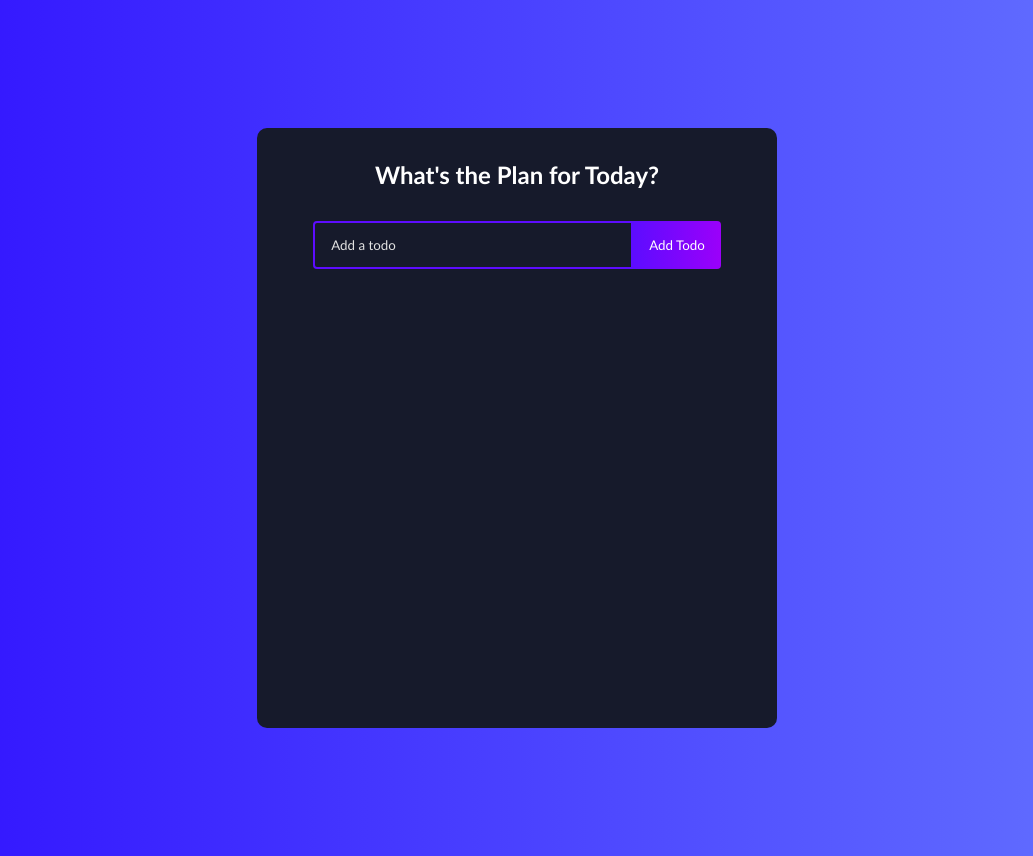
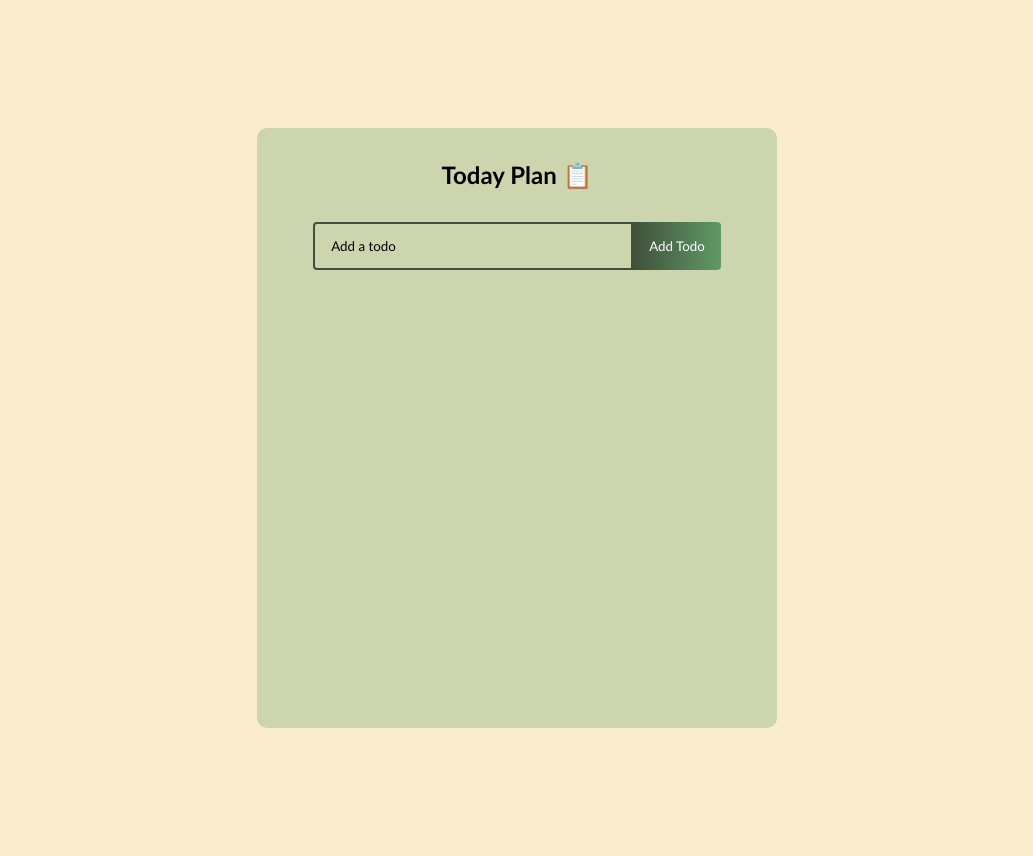
Before and after one commit to smakotinaaa/react-todo-app, a React (Create React App) app: page / in a window 1280 px wide. Shown: the whole page, without its empty margins (123-1156 px from the left). Built offline with nearby package versions, Linux system fonts and the light colour scheme.

Commit message:
design changes

```diff
--- a/src/App.css
+++ b/src/App.css
@@ -7,11 +7,8 @@
 }
 
 body {
-  background: linear-gradient(
-          90deg,
-          rgba(48, 16, 255, 1) 0%,
-          rgba(100, 115, 255, 1) 100%
-  );
+  background:
+          rgb(250, 237, 205);
 }
 .todo-app {
   display: flex;
@@ -19,7 +16,7 @@ body {
   justify-content: start;
   width: 520px;
   min-height: 600px;
-  background: #161a2b;
+  background: rgb(204, 213, 174);
   text-align: center;
   margin: 128px auto;
   border-radius: 10px;
@@ -28,7 +25,7 @@ body {
 
 h1 {
   margin: 32px 0;
-  color: #fff;
+  color: black;
   font-size: 24px;
 }
 
@@ -38,21 +35,24 @@ h1 {
 }
 
 .todo-form {
+  display: flex;
+  margin: 0 auto;
+  width: max-content;
   margin-bottom: 32px;
 }
 
 .todo-input {
   padding: 14px 32px 14px 16px;
   border-radius: 4px 0 0 4px;
-  border: 2px solid #5d0cff;
+  border: 2px solid #40513B;
   outline: none;
   width: 320px;
   background: transparent;
-  color: #fff;
+  color: black;
 }
 
 .todo-input::placeholder {
-  color: #e2e2e2;
+  color: black;
 }
 
 .todo-button {
@@ -63,8 +63,8 @@ h1 {
   outline: none;
   background: linear-gradient(
           90deg,
-          rgba(93, 12, 255, 1) 0%,
-          rgba(155, 0, 250, 1) 100%
+          rgb(64, 81, 59) 0%,
+          rgb(96, 153, 102) 100%
   );
   color: #fff;
   text-transform: capitalize;
--- a/src/components/TodoList.js
+++ b/src/components/TodoList.js
@@ -34,7 +34,7 @@ function TodoList() {
     }
     return (
         <div>
-        <h1>What's the Plan for Today?</h1>
+        <h1>Today Plan 📋</h1>
             <TodoForm onSubmit={addTodo}/>
             <Todo
                 todos={todos}
```
